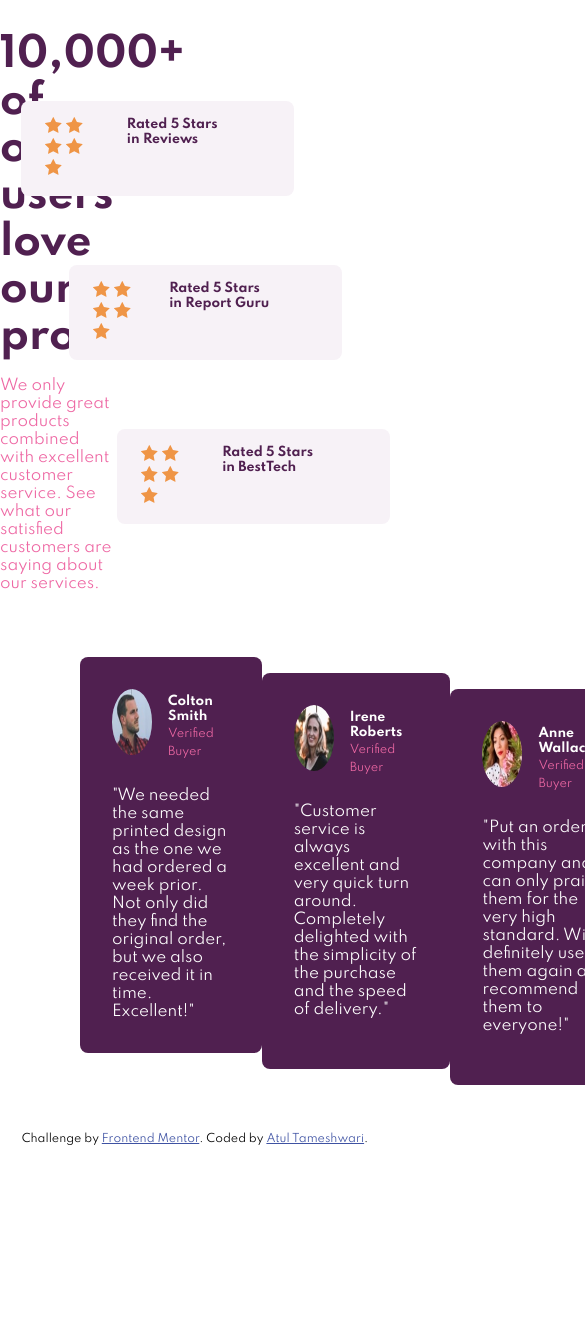
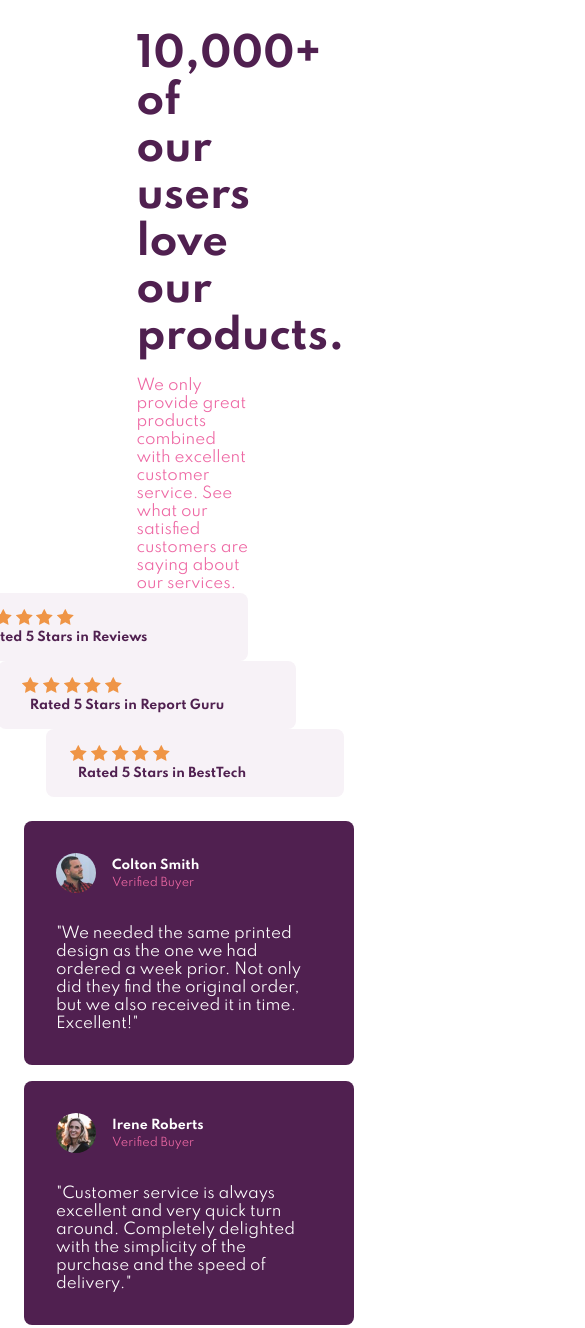
Before and after one commit to codingwolf-at/social-proof-section, a plain HTML site: page index.html in a window 390 px wide. Shown: the top 1328 px of the page, 585 px wide, since content can reach past the window. Before the commit the page ends 1162 px from the top, so only its background shows below. Drawn offline with Linux system fonts and the light colour scheme.

Commit message:
style: bottom container for mobile version done

```diff
--- a/style.css
+++ b/style.css
@@ -134,3 +134,35 @@ main {
 .attribution a {
     color: hsl(228, 45%, 44%);
 }
+
+/* MEDIA QUERIES FOR MOBILE VIEW */
+@media screen and (max-width: 480px) {
+    * {
+        margin: 0;
+        padding: 0;
+        box-sizing: border-box;
+    }
+    .top-container {
+        display: flex;
+        flex-direction: column;
+        justify-content: center;
+        align-items: center;
+        padding: 0;
+    }
+
+    .top-right .star {
+        display: flex;
+        flex-direction: column;
+    }
+
+    .bottom-container {
+        display: flex;
+        flex-direction: column;
+        padding: 1.5rem;
+        justify-content: center;
+    }
+
+    .attribution {
+        margin-top: 3rem;
+    }
+}
```
